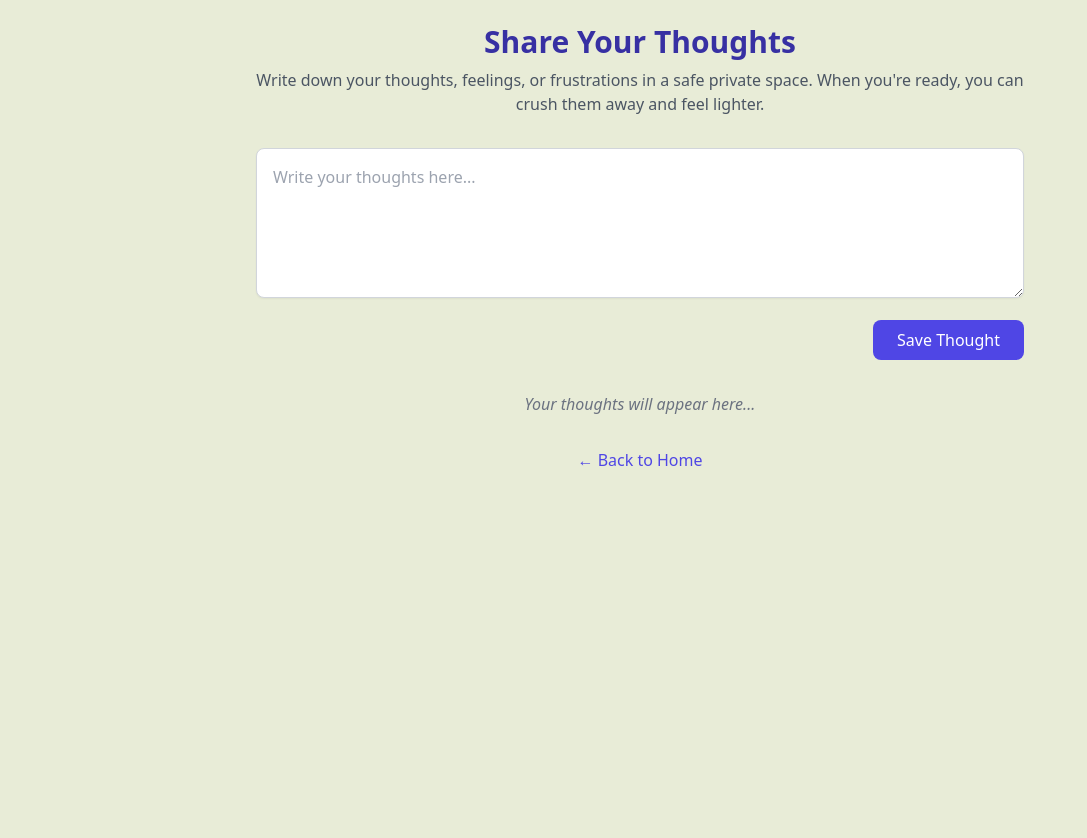
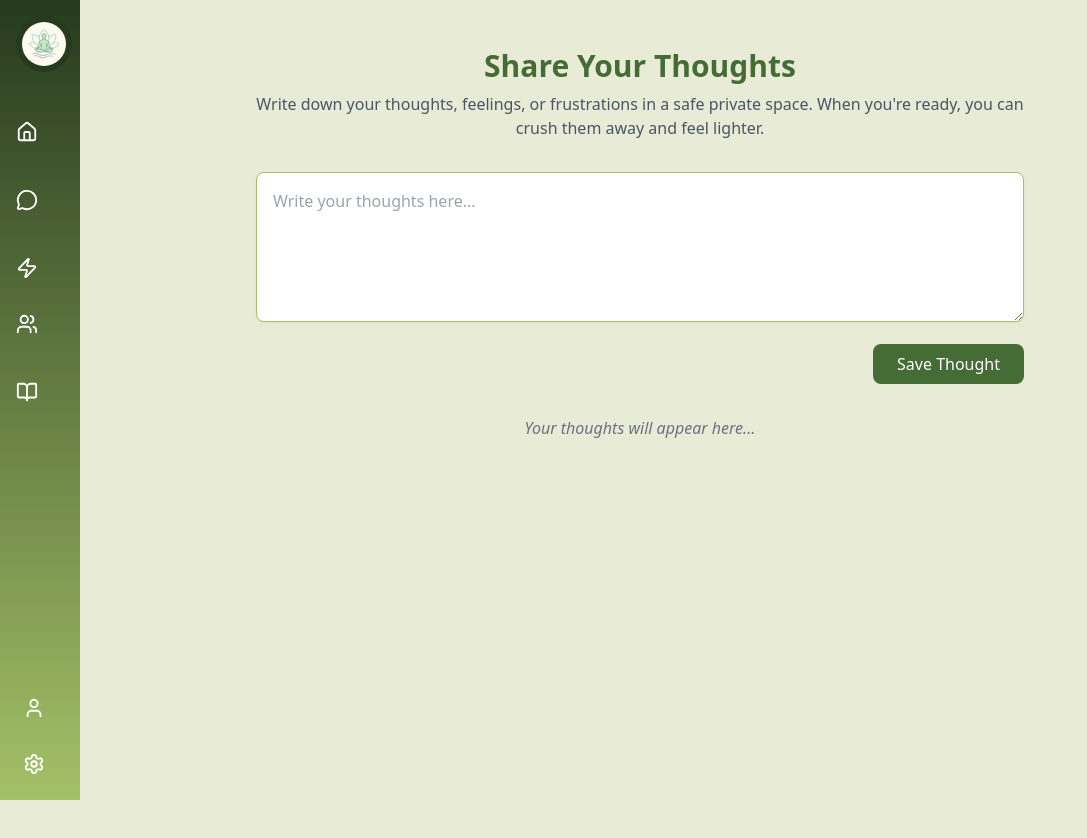
Before and after one commit to prrerrna/SukoonVerse, a React (Vite) app in the folder frontend/: page /notes in a window 1280 px wide. Shown: the top 838 px of the page, without its empty margins (0-1087 px from the left). Before the commit the page ends 800 px from the top, so only its background shows below. Built offline with nearby package versions, Linux system fonts and the light colour scheme; a web font is replaced by a local one.

Commit message:
feat(notes): Refactor Notes component to include Sidebar and improve styling; enhance note destruction animation

```diff
--- a/frontend/src/pages/Notes.tsx
+++ b/frontend/src/pages/Notes.tsx
@@ -1,13 +1,30 @@
 // Notes.tsx: Component for the "Share with Me" feature where users can write and destroy their thoughts
 import { useState, useRef } from 'react';
+import Sidebar from '../components/Sidebar';
 import { Link } from 'react-router-dom';
 
 const Notes = () => {
+  // Handle note destruction/crushing
+  const handleCrushNote = (index: number) => {
+    setCrushingNote(index);
+    // After animation completes, remove the note and show confetti
+    setTimeout(() => {
+      setNotes(notes.filter((_, i) => i !== index));
+      setCrushingNote(null);
+      setShowConfetti(true);
+      // Hide confetti after animation
+      setTimeout(() => {
+        setShowConfetti(false);
+      }, 2000);
+    }, 1000);
+  };
   const [note, setNote] = useState('');
   const [notes, setNotes] = useState<string[]>([]);
   const [crushingNote, setCrushingNote] = useState<number | null>(null);
   const [showConfetti, setShowConfetti] = useState(false);
   const textareaRef = useRef<HTMLTextAreaElement>(null);
+  // Sidebar toggle state
+  const [isOpen, setIsOpen] = useState(false);
 
   // Handle note submission
   const handleSubmit = (e: React.FormEvent) => {
@@ -21,29 +38,15 @@ const Notes = () => {
     }
   };
 
-  // Handle note destruction/crushing
-  const handleCrushNote = (index: number) => {
-    setCrushingNote(index);
-
-    // After animation completes, remove the note and show confetti
-    setTimeout(() => {
-      setNotes(notes.filter((_, i) => i !== index));
-      setCrushingNote(null);
-      setShowConfetti(true);
-
-      // Hide confetti after animation
-      setTimeout(() => {
-        setShowConfetti(false);
-      }, 2000);
-    }, 1000);
-  };
-
   return (
-    <div className="min-h-screen bg-pastel-blue p-6">
+    <div className="min-h-screen bg-pastel-blue relative">
+      {/* Sidebar */}
+      <Sidebar isOpen={isOpen} onToggle={() => setIsOpen((o) => !o)} />
+      {/* Main Content with left margin to accommodate sidebar */}
       <div className="max-w-3xl mx-auto">
         {/* Header */}
-        <div className="mb-8 text-center">
-          <h1 className="text-3xl font-bold text-indigo-800 mb-2">Share Your Thoughts</h1>
+  <div className="mb-8 text-center mt-12">
+          <h1 className="text-3xl font-bold mb-2" style={{ color: '#466C36' }}>Share Your Thoughts</h1>
           <p className="text-gray-600">
             Write down your thoughts, feelings, or frustrations in a safe private space.
             When you're ready, you can crush them away and feel lighter.
@@ -56,13 +59,14 @@ const Notes = () => {
             ref={textareaRef}
             value={note}
             onChange={(e) => setNote(e.target.value)}
-            className="w-full p-4 border border-gray-300 rounded-lg shadow-sm min-h-[150px] focus:ring-2 focus:ring-indigo-500 focus:border-indigo-500"
+            className="w-full p-4 border border-[#a3c167] rounded-lg shadow-sm min-h-[150px] focus:ring-2 focus:ring-[#a3c167] focus:border-[#a3c167] outline-none"
             placeholder="Write your thoughts here..."
           />
           <div className="mt-4 flex justify-end">
             <button
               type="submit"
-              className="px-6 py-2 bg-indigo-600 text-white rounded-lg hover:bg-indigo-700 transition-colors"
+              className="px-6 py-2 text-white rounded-lg transition-colors"
+              style={{ background: '#466C36' }}
             >
               Save Thought
             </button>
@@ -112,16 +116,7 @@ const Notes = () => {
             </div>
           </div>
         )}
-
-        {/* Back button */}
-        <div className="mt-8 text-center">
-          <Link to="/" className="text-indigo-600 hover:underline">
-            ← Back to Home
-          </Link>
-        </div>
       </div>
-
-
     </div>
   );
 };
```
